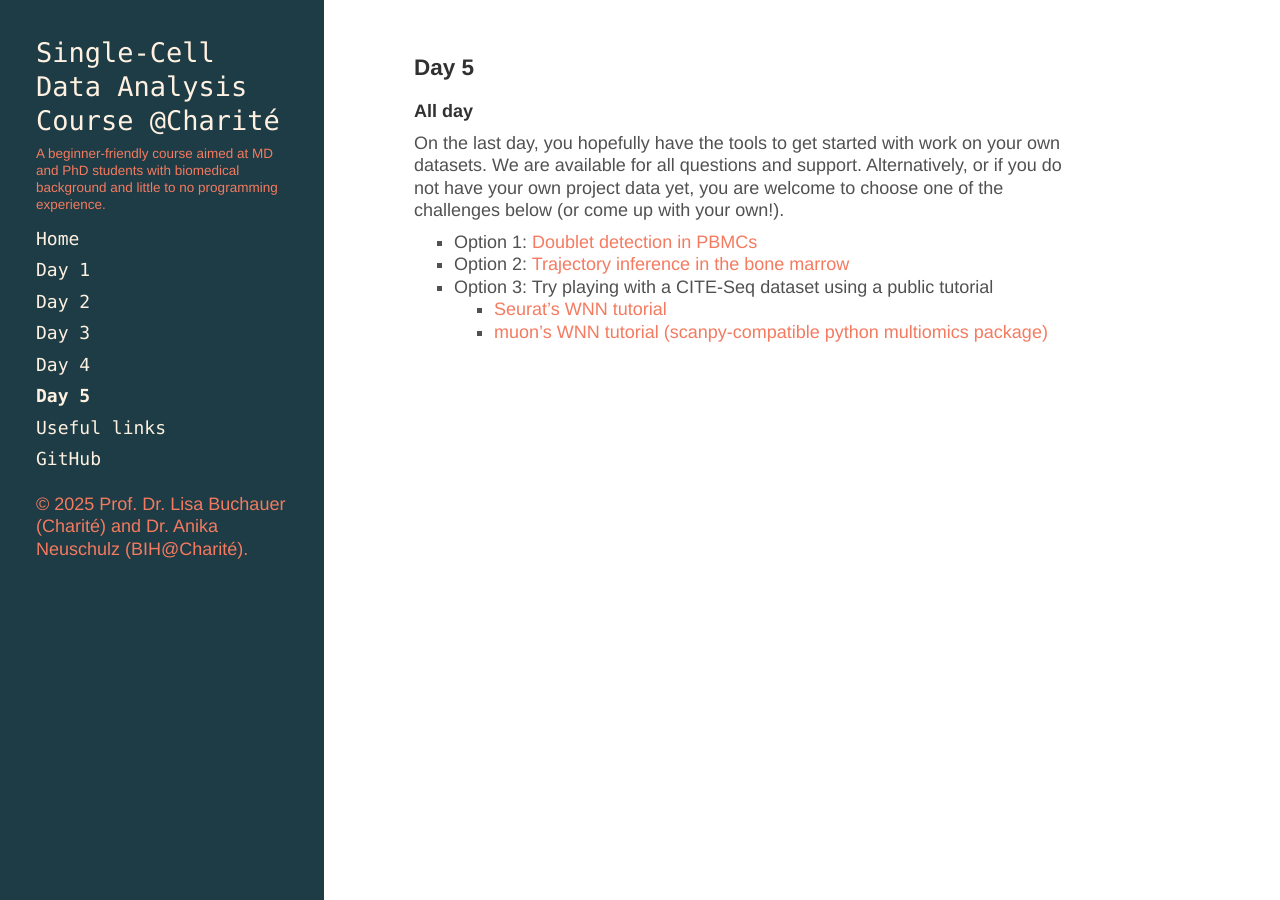
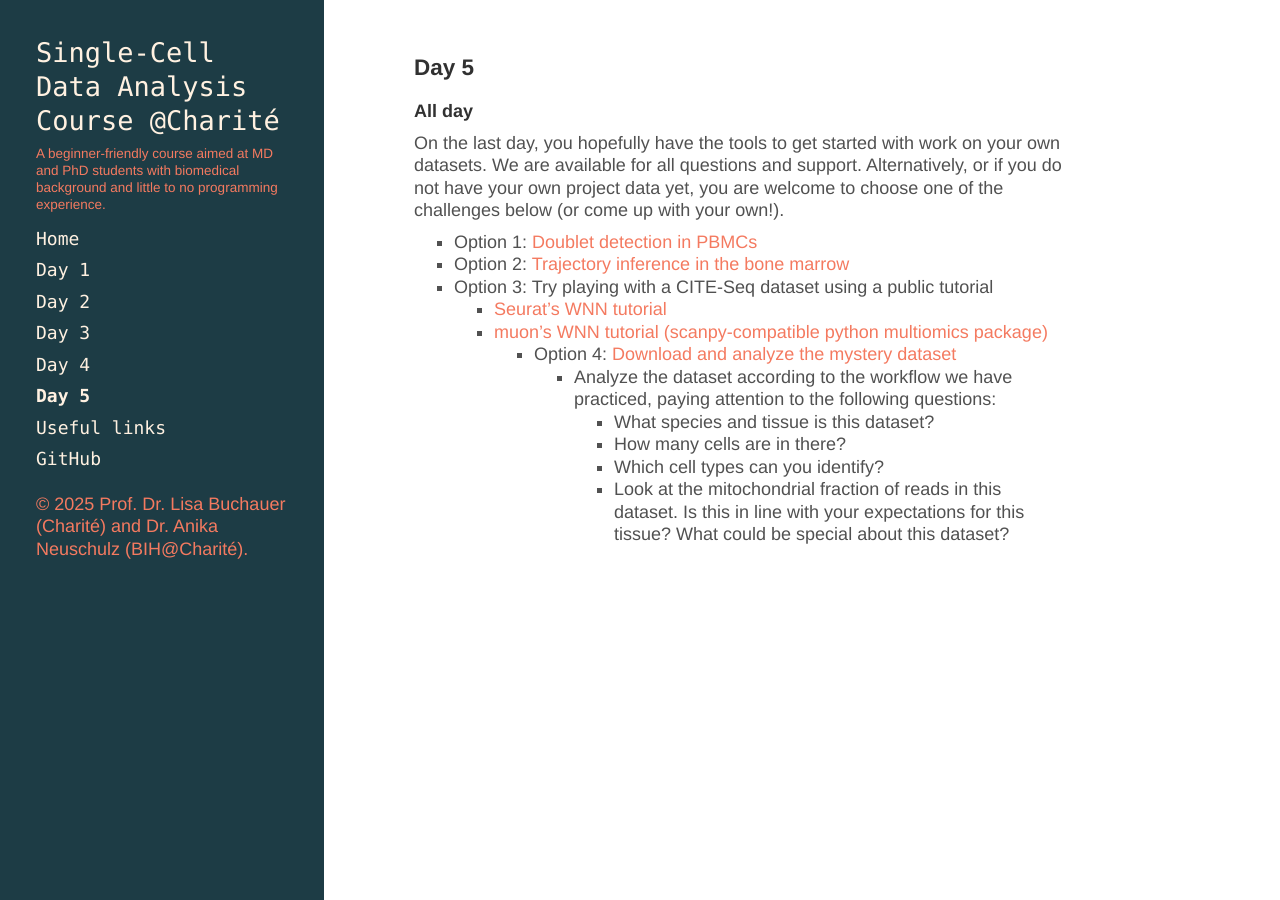
Before and after one commit to buchauer-lab/charite-sc-data-course, a Jekyll site: the page built from docs/Day5.md, in a window 1280 px wide. Built offline with Jekyll 4.4.1, drawn with Linux system fonts in a browser that asks for light colours; nearby versions of some CDN libraries; a style sheet for code colours, icons or effects is not loaded.

Commit message:
add mystery dataset challenge

```diff
--- a/docs/Day5.md
+++ b/docs/Day5.md
@@ -14,3 +14,9 @@ On the last day, you hopefully have the tools to get started with work on your o
 - Option 3: Try playing with a CITE-Seq dataset using a public tutorial
   - [Seurat's WNN tutorial](https://satijalab.org/seurat/articles/weighted_nearest_neighbor_analysis)
   - [muon's WNN tutorial (scanpy-compatible python multiomics package)](https://muon-tutorials.readthedocs.io/en/latest/cite-seq/2-CITE-seq-PBMC-5k-Weighted-Neighbours.html)
+    - Option 4: [Download and analyze the mystery dataset](https://github.com/buchauer-lab/charite-sc-data-course/blob/main/materials/Day5/mystery_dataset.tar.gz)
+      - Analyze the dataset according to the workflow we have practiced, paying attention to the following questions:
+        - What species and tissue is this dataset?
+        - How many cells are in there?
+        - Which cell types can you identify?
+        - Look at the mitochondrial fraction of reads in this dataset. Is this in line with your expectations for this tissue? What could be special about this dataset?
```
Also changed, not shown: 1 other file.
